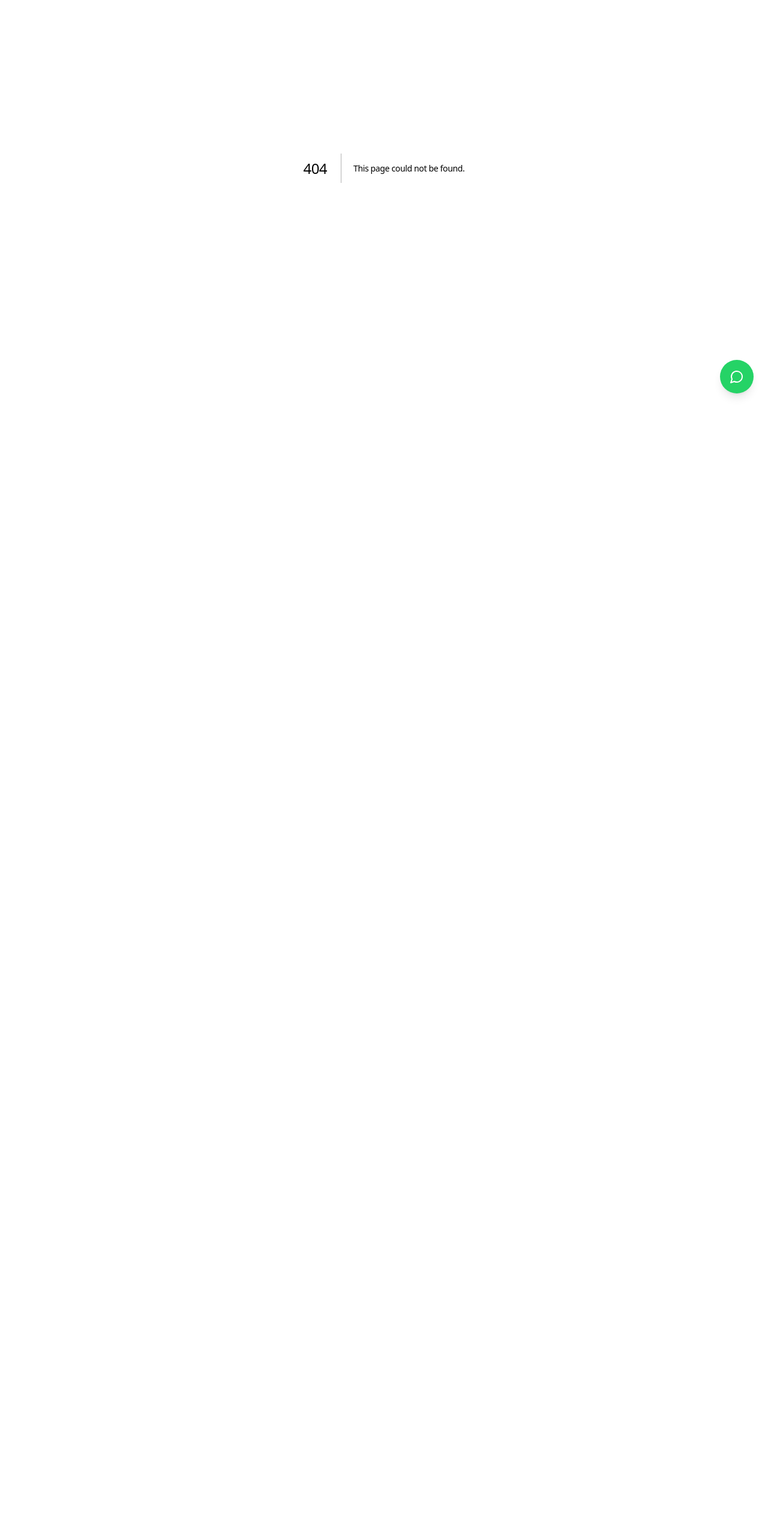
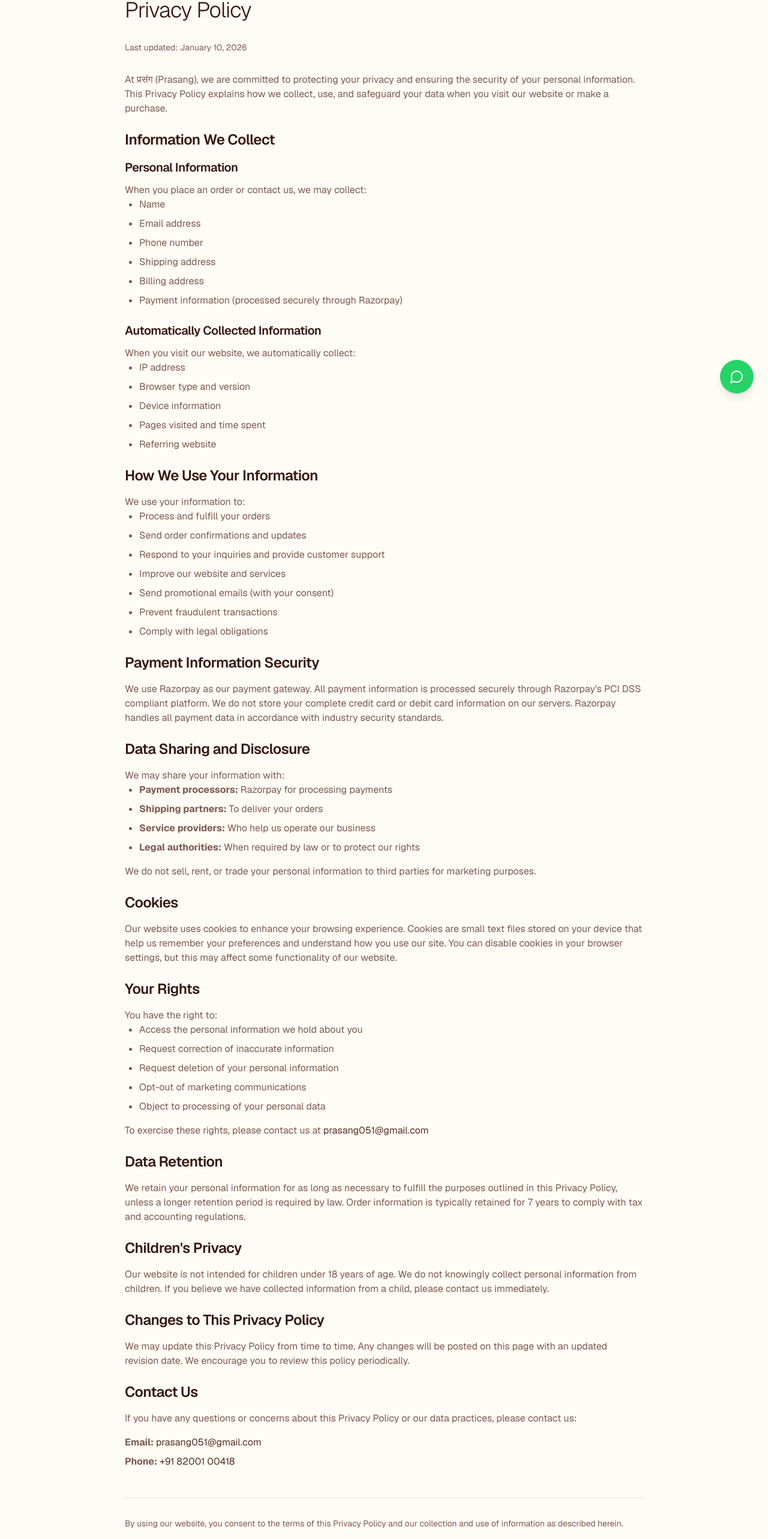
Before and after one commit to NisargS28/prasang, a Next.js app: page /privacy in a window 1280 px wide. Before the commit this address had no page. Shown: the part 120-2686 px from the top of the page at 60% size. Before the commit the page ends 800 px from the top, so only its background shows below. Built offline with nearby package versions, Linux system fonts and the light colour scheme; a web font is replaced by a local one.

Commit message:
privacy page added

```diff
--- /dev/null
+++ b/app/privacy/page.tsx
@@ -0,0 +1,157 @@
+import { Header } from "@/components/header"
+import { Footer } from "@/components/footer"
+
+export default function Privacy() {
+  return (
+    <>
+      <Header />
+      <main style={{ animation: 'fadeInUp 600ms ease-out' }}>
+        <div className="container mx-auto px-4 py-12 max-w-4xl">
+          <h1 className="text-4xl font-light mb-8 tracking-tight">Privacy Policy</h1>
+
+          <div className="prose prose-lg max-w-none space-y-6 text-muted-foreground">
+            <section>
+              <p className="text-sm text-muted-foreground mb-8">Last updated: January 10, 2026</p>
+
+              <p>
+                At प्रसंग (Prasang), we are committed to protecting your privacy and ensuring the security of your personal information.
+                This Privacy Policy explains how we collect, use, and safeguard your data when you visit our website or make a purchase.
+              </p>
+            </section>
+
+            <section>
+              <h2 className="text-2xl font-semibold mb-4 text-foreground">Information We Collect</h2>
+
+              <h3 className="text-xl font-semibold mb-3 text-foreground">Personal Information</h3>
+              <p>When you place an order or contact us, we may collect:</p>
+              <ul className="list-disc pl-6 space-y-2">
+                <li>Name</li>
+                <li>Email address</li>
+                <li>Phone number</li>
+                <li>Shipping address</li>
+                <li>Billing address</li>
+                <li>Payment information (processed securely through Razorpay)</li>
+              </ul>
+
+              <h3 className="text-xl font-semibold mb-3 mt-6 text-foreground">Automatically Collected Information</h3>
+              <p>When you visit our website, we automatically collect:</p>
+              <ul className="list-disc pl-6 space-y-2">
+                <li>IP address</li>
+                <li>Browser type and version</li>
+                <li>Device information</li>
+                <li>Pages visited and time spent</li>
+                <li>Referring website</li>
+              </ul>
+            </section>
+
+            <section>
+              <h2 className="text-2xl font-semibold mb-4 text-foreground">How We Use Your Information</h2>
+              <p>We use your information to:</p>
+              <ul className="list-disc pl-6 space-y-2">
+                <li>Process and fulfill your orders</li>
+                <li>Send order confirmations and updates</li>
+                <li>Respond to your inquiries and provide customer support</li>
+                <li>Improve our website and services</li>
+                <li>Send promotional emails (with your consent)</li>
+                <li>Prevent fraudulent transactions</li>
+                <li>Comply with legal obligations</li>
+              </ul>
+            </section>
+
+            <section>
+              <h2 className="text-2xl font-semibold mb-4 text-foreground">Payment Information Security</h2>
+              <p>
+                We use Razorpay as our payment gateway. All payment information is processed securely through Razorpay's
+                PCI DSS compliant platform. We do not store your complete credit card or debit card information on our servers.
+                Razorpay handles all payment data in accordance with industry security standards.
+              </p>
+            </section>
+
+            <section>
+              <h2 className="text-2xl font-semibold mb-4 text-foreground">Data Sharing and Disclosure</h2>
+              <p>We may share your information with:</p>
+              <ul className="list-disc pl-6 space-y-2">
+                <li><strong>Payment processors:</strong> Razorpay for processing payments</li>
+                <li><strong>Shipping partners:</strong> To deliver your orders</li>
+                <li><strong>Service providers:</strong> Who help us operate our business</li>
+                <li><strong>Legal authorities:</strong> When required by law or to protect our rights</li>
+              </ul>
+              <p className="mt-4">
+                We do not sell, rent, or trade your personal information to third parties for marketing purposes.
+              </p>
+            </section>
+
+            <section>
+              <h2 className="text-2xl font-semibold mb-4 text-foreground">Cookies</h2>
+              <p>
+                Our website uses cookies to enhance your browsing experience. Cookies are small text files stored on your
+                device that help us remember your preferences and understand how you use our site. You can disable cookies
+                in your browser settings, but this may affect some functionality of our website.
+              </p>
+            </section>
+
+            <section>
+              <h2 className="text-2xl font-semibold mb-4 text-foreground">Your Rights</h2>
+              <p>You have the right to:</p>
+              <ul className="list-disc pl-6 space-y-2">
+                <li>Access the personal information we hold about you</li>
+                <li>Request correction of inaccurate information</li>
+                <li>Request deletion of your personal information</li>
+                <li>Opt-out of marketing communications</li>
+                <li>Object to processing of your personal data</li>
+              </ul>
+              <p className="mt-4">
+                To exercise these rights, please contact us at <a href="mailto:prasang051@gmail.com" className="text-primary hover:underline">prasang051@gmail.com</a>
+              </p>
+            </section>
+
+            <section>
+              <h2 className="text-2xl font-semibold mb-4 text-foreground">Data Retention</h2>
+              <p>
+                We retain your personal information for as long as necessary to fulfill the purposes outlined in this
+                Privacy Policy, unless a longer retention period is required by law. Order information is typically
+                retained for 7 years to comply with tax and accounting regulations.
+              </p>
+            </section>
+
+            <section>
+              <h2 className="text-2xl font-semibold mb-4 text-foreground">Children's Privacy</h2>
+              <p>
+                Our website is not intended for children under 18 years of age. We do not knowingly collect personal
+                information from children. If you believe we have collected information from a child, please contact us
+                immediately.
+              </p>
+            </section>
+
+            <section>
+              <h2 className="text-2xl font-semibold mb-4 text-foreground">Changes to This Privacy Policy</h2>
+              <p>
+                We may update this Privacy Policy from time to time. Any changes will be posted on this page with an
+                updated revision date. We encourage you to review this policy periodically.
+              </p>
+            </section>
+
+            <section>
+              <h2 className="text-2xl font-semibold mb-4 text-foreground">Contact Us</h2>
+              <p>
+                If you have any questions or concerns about this Privacy Policy or our data practices, please contact us:
+              </p>
+              <div className="mt-4 space-y-2">
+                <p><strong>Email:</strong> <a href="mailto:prasang051@gmail.com" className="text-primary hover:underline">prasang051@gmail.com</a></p>
+                <p><strong>Phone:</strong> <a href="tel:+918200100418" className="text-primary hover:underline">+91 82001 00418</a></p>
+              </div>
+            </section>
+
+            <section className="mt-12 pt-8 border-t border-border">
+              <p className="text-sm">
+                By using our website, you consent to the terms of this Privacy Policy and our collection and use of
+                information as described herein.
+              </p>
+            </section>
+          </div>
+        </div>
+      </main>
+      <Footer />
+    </>
+  )
+}
--- a/components/footer.tsx
+++ b/components/footer.tsx
@@ -30,13 +30,8 @@ export function Footer() {
                 </a>
               </li>
               <li>
-                <a href="#" className="hover:text-foreground transition-colors">
+                <a href="/privacy" className="hover:text-foreground transition-colors">
                   Privacy Policy
-                </a>
-              </li>
-              <li>
-                <a href="#" className="hover:text-foreground transition-colors">
-                  Shipping Info
                 </a>
               </li>
             </ul>
```
